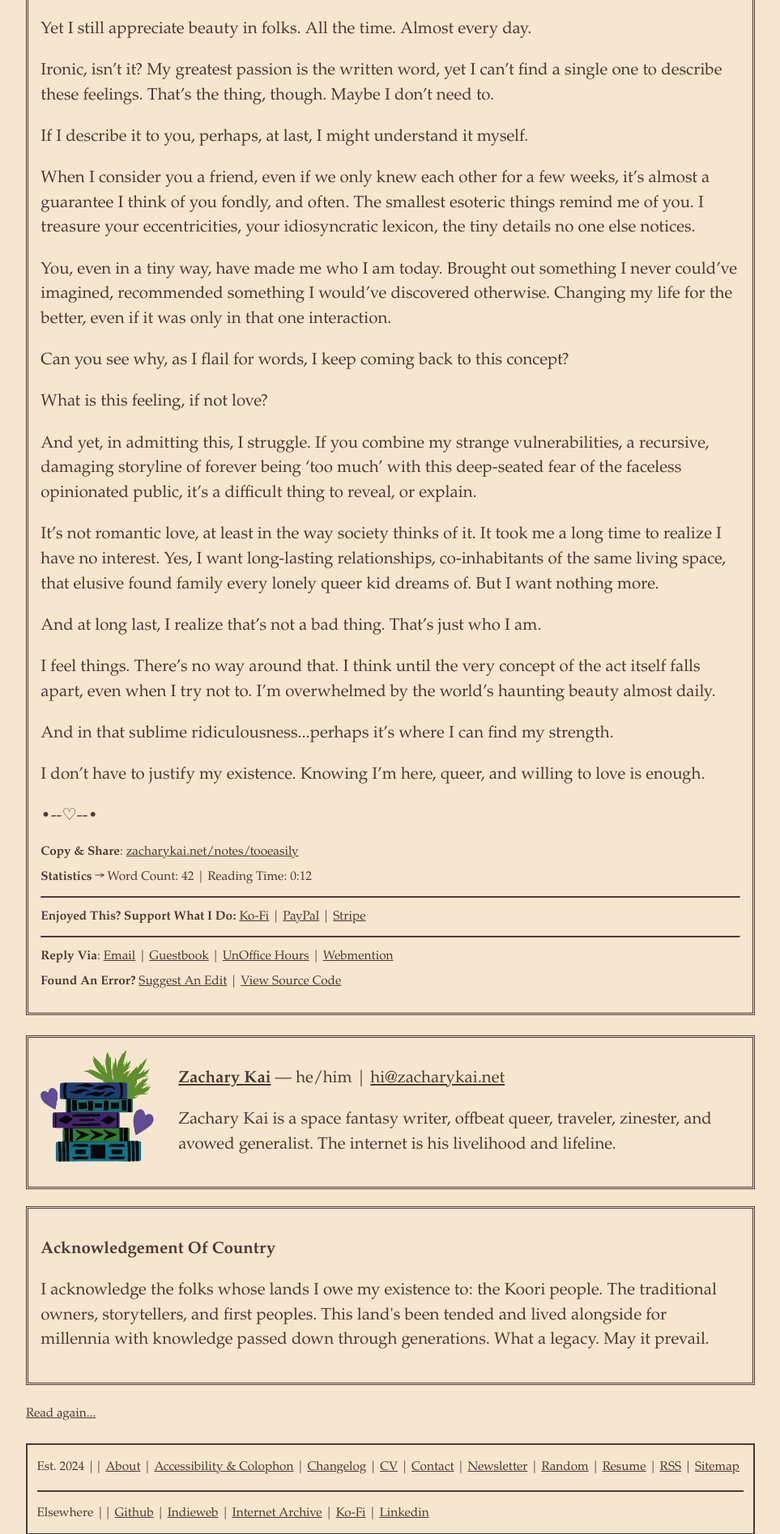
After one commit to zk-codes/site, a PHP site: page /notes/tooeasily.html in a window 1280 px wide. The commit adds this page. Shown: the part 930-2825 px from the top of the page at 81% size, without its empty margins (158-1121 px from the left). Run offline with PHP 8.4, Linux system fonts and the light colour scheme.

Commit message:
Added a new post.

```diff
--- a/changelog.html
+++ b/changelog.html
@@ -52,6 +52,7 @@
             <h2 id="25">2025</h2>
             <h3 id="jun25">June</h3>
             <ul>
+                <li>1st: Wrote a new post: <a href="/notes/tooeasily">What Is This Feeling, If Not Love?</a></li>
                 <li>1st: Added another post to my <a href="/jots">microblog.</a></li>
                 <li>1st: Linked the print stylesheet in the <code>head</code> of each page.</li>
                 <li>1st: Added a CSS stylesheet for print.</li>
--- /dev/null
+++ b/notes/tooeasily.html
@@ -0,0 +1,107 @@
+<!DOCTYPE html>
+<html lang="en-US">
+    <head>
+        <meta charset="utf-8">
+        <title>What Is This Feeling, If Not Love? | Zachary Kai</title>
+        <meta name="viewport" content="width=device-width, initial-scale=1">
+        <link rel="shortcut icon" href="/assets/icon.ico" type="image/x-icon">
+        <link rel="stylesheet" href="/assets/style.css">
+        <link rel="stylesheet" href="/assets/styles/print.css" media="print">
+        <link rel="alternate" type="application/rss+xml" title="Zachary Kai" href="/assets/rss.xml">
+        <link rel="webmention" href="https://webmention.io/zacharykai.net/webmention" />
+        <link rel="canonical" href="https://zacharykai.net/notes/tooeasily">
+        <meta name="date" content="2025-06-01">
+        <meta name="last-modified" content="2025-06-01">
+        <meta name="description" content="I fall in love. All the time. And I don’t mean it in the conventional sense. The way I experience this concept has always been difficult to put into words.">
+    </head>
+    <body>
+        <p><a href="#top" class="essentials">Begin reading...</a></p>
+        <header><nav><a href="/" title="My homepage.">Zachary Kai</a></nav></header>
+        <main>
+            <h1>What Is This Feeling, If Not Love?</h1>
+            <p class="postmeta"><strong>Published</strong>: 1 Jun 2025 | <strong>Updated</strong>: 1 Jun 2025</p>
+            <p id="top">I fall in love. Often. All the time.</p>
+            <p>Not just with the usual suspects: film, music, books...but people. Strangers across the street, brief acquaintances, friends. And I don’t mean it in the conventional sense. The way I experience this concept has always been difficult to put into words.</p>
+            <p>Here’s me trying to do that.</p>
+            <p>Let’s start with the basics, because from there, you’ll see how messy things get. I’ve tried every label for my romantic inclinations (or lack thereof) I’ve found. </p>
+            <p>Gay? But I like girls. Bi? Pan? Folks who’ve never labeled themselves appeal to me, yes...but these descriptors never fit right. Ace? Aro? Aro-ace? That may work, but how do I explain the heart palpitations?</p>
+            <p>Do you see what I mean? The further I attempt to narrow down, the more confused I feel. The only thing I know for certain surrounding all this is I’m queer. And proud of it.</p>
+            <p>And the other thing with choosing a label...is I don’t think what I feel is romantic love. I’m in my early twenties, and have I ever been kissed? Gone on a date? Had a relationship? Never. When I imagine the inevitable end and ponder if nothing on that front occurs...I don’t regret it.</p>
+            <p>Yet I still appreciate beauty in folks. All the time. Almost every day.</p>
+            <p>Ironic, isn’t it? My greatest passion is the written word, yet I can’t find a single one to describe these feelings. That’s the thing, though. Maybe I don’t need to.</p>
+            <p>If I describe it to you, perhaps, at last, I might understand it myself.</p>
+            <p>When I consider you a friend, even if we only knew each other for a few weeks, it’s almost a guarantee I think of you fondly, and often. The smallest esoteric things remind me of you. I treasure your eccentricities, your idiosyncratic lexicon, the tiny details no one else notices.</p>
+            <p>You, even in a tiny way, have made me who I am today. Brought out something I never could’ve imagined, recommended something I would’ve discovered otherwise. Changing my life for the better, even if it was only in that one interaction.</p>
+            <p>Can you see why, as I flail for words, I keep coming back to this concept? </p>
+            <p>What is this feeling, if not love? </p>
+            <p>And yet, in admitting this, I struggle. If you combine my strange vulnerabilities, a recursive, damaging storyline of forever being ‘too much’ with this deep-seated fear of the faceless opinionated public, it’s a difficult thing to reveal, or explain. </p>
+            <p>It’s not romantic love, at least in the way society thinks of it. It took me a long time to realize I have no interest. Yes, I want long-lasting relationships, co-inhabitants of the same living space, that elusive found family every lonely queer kid dreams of. But I want nothing more.</p>
+            <p>And at long last, I realize that’s not a bad thing. That’s just who I am.</p>
+            <p>I feel things. There’s no way around that. I think until the very concept of the act itself falls apart, even when I try not to. I’m overwhelmed by the world’s haunting beauty almost daily.</p>
+            <p>And in that sublime ridiculousness...perhaps it’s where I can find my strength.</p>
+            <p>I don’t have to justify my existence. Knowing I’m here, queer, and willing to love is enough.</p>
+            <p>•--♡--•</p>
+            <section class="essentials">
+                <p><strong>Copy & Share</strong>: <a href="/notes/tooeasily" class="u-url">zacharykai.net/notes/tooeasily</a></p>
+                <p><strong>Statistics</strong> &rarr; Word Count: 42 | Reading Time: 0:12</p>
+                <hr>
+                <p>
+                    <strong>Enjoyed This? Support What I Do:</strong>
+                    <a href="/ko-fi" target="_blank" rel="noopener">Ko-Fi</a> |
+                    <a href="/paypal" target="_blank" rel="noopener">PayPal</a> |
+                    <a href="/stripe" target="_blank" rel="noopener">Stripe</a>
+                </p>
+                <hr>
+                <p>
+                    <strong>Reply Via</strong>:
+                    <a href="/contact">Email</a> |
+                    <a href="/guestbook">Guestbook</a> |
+                    <a href="/unoffice-hours">UnOffice Hours</a> |
+                    <a href="/webmention" target="_blank" rel="noopener">Webmention</a>
+                </p>
+                <p>
+                    <strong>Found An Error?</strong>
+                    <a href="/contact" target="_blank" rel="noopener">Suggest An Edit</a> |
+                    <a href="/source" target="_blank" rel="noopener">View Source Code</a>
+                </p>
+            </section>
+        </main>
+        <section class="h-card vcard">
+            <section class="h-card-image">
+                <picture>
+                    <source srcset="/assets/zk_icon.webp" type="image/webp">
+                    <img class="u-photo" loading="lazy" src="/assets/zk_icon.png" alt="A colorful, stylized digital illustration by Zachary Kai featuring a stack of five books in shades of blue, teal, green, and purple, each with bold black geometric or abstract spine designs. A leafy green plant is tucked behind the top book, its fronds spreading upward. On either side of the stack is a purple heart.">
+                </picture>
+            </section>
+            <section class="h-card-content">
+                <p><strong><a class="u-url p-name" href="https://zacharykai.net" rel="me"><span class="fn">Zachary Kai</span></a></strong> — <span class="p-pronouns">he/him</span> | <a class="u-email email" href="mailto:hi@zacharykai.net" rel="me">hi@zacharykai.net</a></p>
+                <p class="p-note">Zachary Kai is a space fantasy writer, offbeat queer, traveler, zinester, and avowed generalist. The internet is his livelihood and lifeline.</p>
+            </section>
+        </section>
+        <section class="acknowledgement">
+            <p><strong>Acknowledgement Of Country</strong></p>
+            <p>I acknowledge the folks whose lands I owe my existence to: the Koori people. The traditional owners, storytellers, and first peoples. This land's been tended and lived alongside for millennia with knowledge passed down through generations. What a legacy. May it prevail.</p>
+        </section>
+        <p><a href="#top" class="essentials">Read again...</a></p>
+        <footer>
+            <p>Est. 2024 ||
+                <a href="/about">About</a> |
+                <a href="/colophon">Accessibility & Colophon</a> |
+                <a href="/changelog">Changelog</a> |
+                <a href="/cv">CV</a> |
+                <a href="/contact">Contact</a> |
+                <a href="/newsletter/">Newsletter</a> |
+                <a href="/random">Random</a> |
+                <a href="/resume">Resume</a> |
+                <a href="/assets/rss.xml">RSS</a> |
+                <a href="/sitemap">Sitemap</a>
+            </p>
+            <p class="elsewhere">Elsewhere ||
+                <a href="/github" target="_blank" rel="noopener">Github</a> |
+                <a href="/indieweb" target="_blank" rel="noopener">Indieweb</a> |
+                <a href="/internet-archive" target="_blank" rel="noopener">Internet Archive</a> |
+                <a href="/ko-fi" target="_blank" rel="noopener">Ko-Fi</a> |
+                <a href="/linkedin" target="_blank" rel="noopener">Linkedin</a></p>
+        </footer>
+    </body>
+</html>
--- a/random.php
+++ b/random.php
@@ -64,6 +64,7 @@ $pages = [
     '/notes/rdec24',
     '/notes/site-ideas',
     '/notes/sparks',
+    '/notes/tooeasily',
     '/notes/waiting',
     '/stories/aes',
     '/stories/break',
--- a/search.php
+++ b/search.php
@@ -290,6 +290,11 @@ $pages = [
         'url' => '/notes/sparks',
         'content' => 'Prompts for braving the blank page.'
     ],
+    [
+        'title' => 'What Is This Feeling, If Not Love?',
+        'url' => '/notes/tooeasily',
+        'content' => 'I fall in love. All the time. And I don’t mean it in the conventional sense. The way I experience this concept has always been difficult to put into words.'
+    ],
 
     // Shoebox
     [
--- a/sitemap.html
+++ b/sitemap.html
@@ -131,6 +131,7 @@
                         <li><a href="/notes/24list">Music Questions Challenge</a>: A little insight into my musical tastes.</li>
                         <li><a href="/notes/proust">Proust's Questionnaire</a>: My answers to these time-honored questions.</li>
                         <li><a href="/notes/colbert">The Colbert Questionert</a>: My answers to these fifteen questions.</li>
+                        <li><a href="/notes/tooeasily">What Is This Feeling, If Not Love?</a> I fall in love. All the time. And I don’t mean it in the conventional sense. The way I experience this concept has always been difficult to put into words.</li>
                     </ul>
                     <h3 id="notes-resources">Resources</h3>
                     <ul>
--- a/sitemap.xml
+++ b/sitemap.xml
@@ -75,6 +75,7 @@
     <!-- The Colbert Questionert --> <url><loc>https://zacharykai.net/notes/colbert</loc><lastmod>2025-04-19</lastmod></url>
     <!-- Things To Do While Waiting --> <url><loc>https://zacharykai.net/notes/waiting</loc><lastmod>2025-04-19</lastmod></url>
     <!-- Things You'd Perhaps Enjoy --> <url><loc>https://zacharykai.net/notes/rdec24</loc><lastmod>2025-04-13</lastmod></url>
+    <!-- What Is This Feeling, If Not Love? --> <url><loc>https://zacharykai.net/notes/tooeasily</loc><lastmod>2025-04-19</lastmod></url>
     <!-- Writing Sparks --> <url><loc>https://zacharykai.net/notes/sparks</loc><lastmod>2025-04-13</lastmod></url>
 
 <!-- STORIES -->
```
